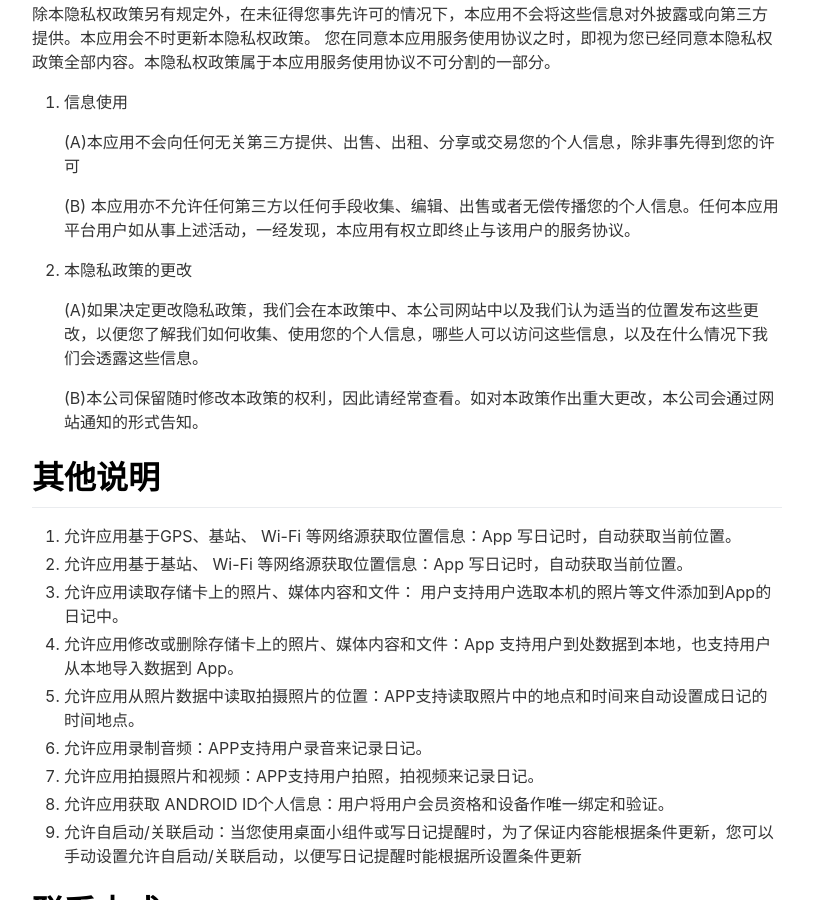
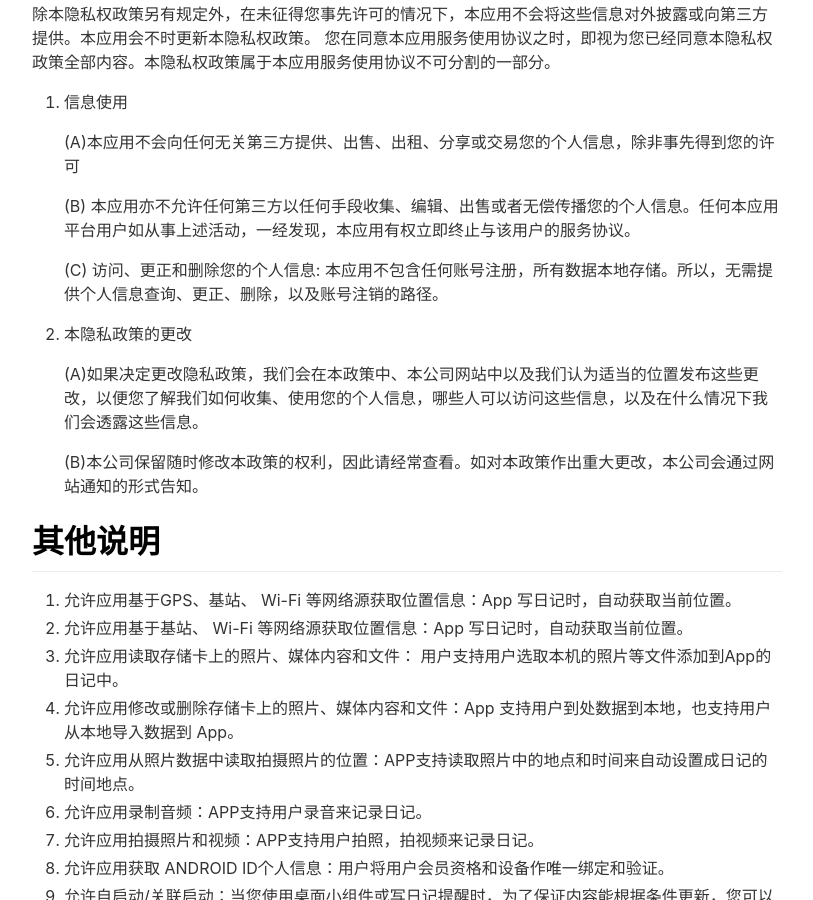
Before and after one commit to iofree/lifelog-site, a Jekyll site: the page built from _pages/privacy.md, in a window 1280 px wide and 900 px high, scrolled down 326 px. Shown: the whole window, without its empty margins (233-1046 px from the left). Built offline with Jekyll 4.4.1, drawn with Linux system fonts in a browser that asks for light colours; nearby versions of some CDN libraries.

Commit message:
Update privacy.md

```diff
--- a/_pages/privacy.md
+++ b/_pages/privacy.md
@@ -17,7 +17,9 @@ include_in_header: false
 
    (B) 本应用亦不允许任何第三方以任何手段收集、编辑、出售或者无偿传播您的个人信息。任何本应用平台用户如从事上述活动，一经发现，本应用有权立即终止与该用户的服务协议。
 
-2. 本隐私政策的更改
+   (C) 访问、更正和删除您的个人信息: 本应用不包含任何账号注册，所有数据本地存储。所以，无需提供个人信息查询、更正、删除，以及账号注销的路径。
+
+3. 本隐私政策的更改
 
    (A)如果决定更改隐私政策，我们会在本政策中、本公司网站中以及我们认为适当的位置发布这些更改，以便您了解我们如何收集、使用您的个人信息，哪些人可以访问这些信息，以及在什么情况下我们会透露这些信息。
 
```
